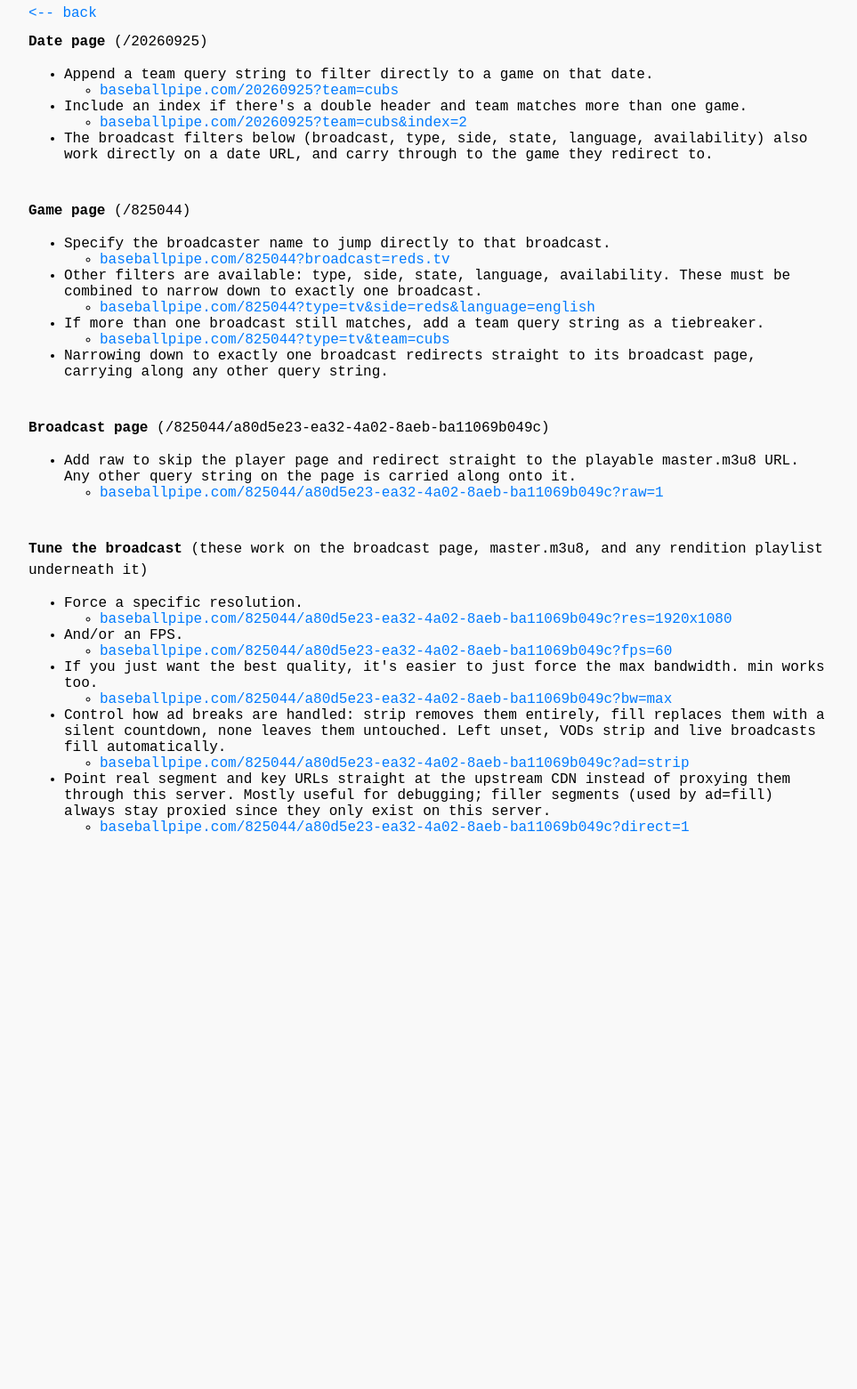
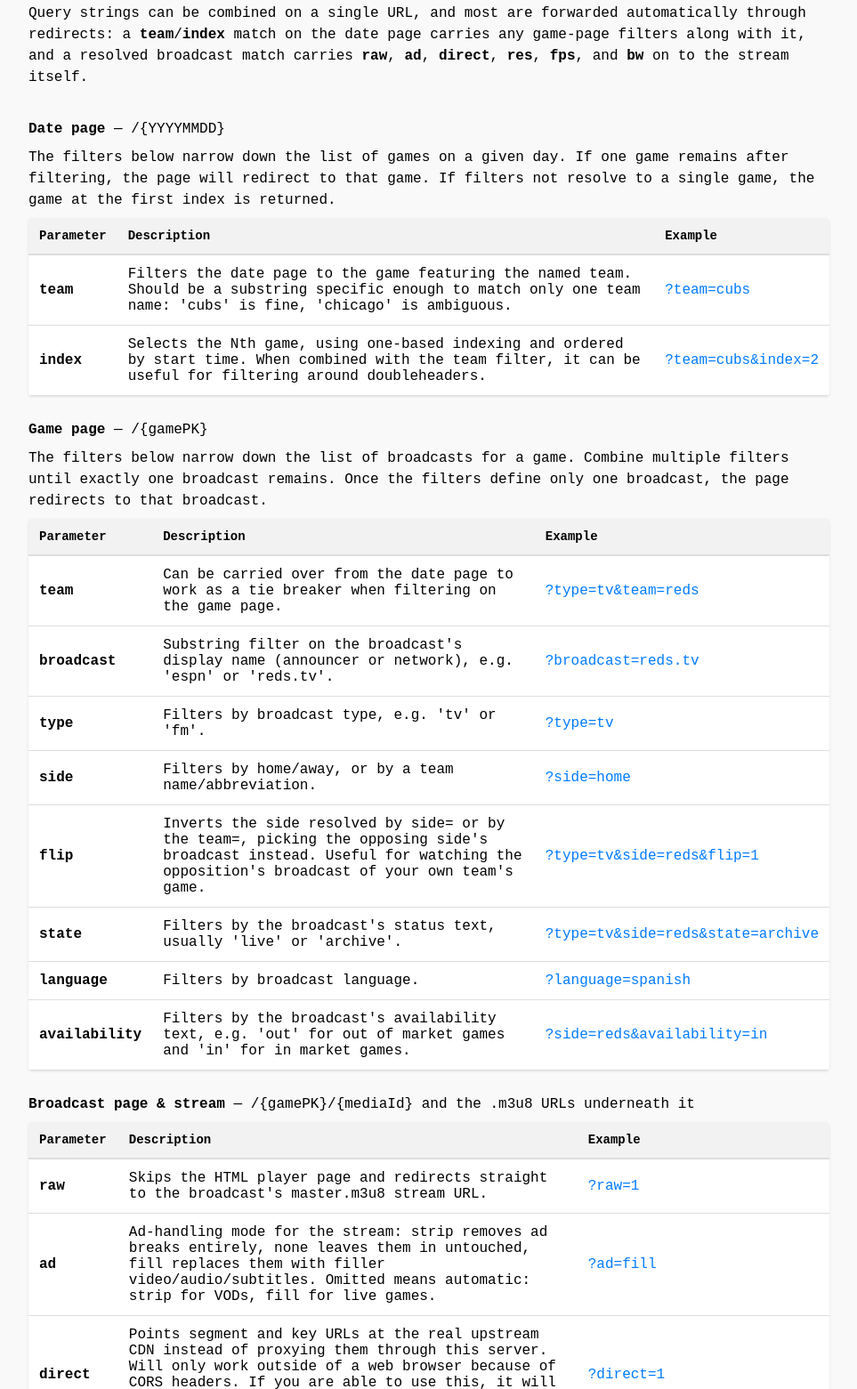
Before and after one commit to erikisrad/baseball-pipe, a plain HTML site: page src/baseball_pipe/html/readme.html in a window 1280 px wide. Shown: the part 141-1702 px from the top of the page at 89% size, without its empty margins (158-1121 px from the left). Before the commit the page ends 1126 px from the top, so only its background shows below. Drawn offline with Linux system fonts and the light colour scheme.

Commit message:
updated home page and readme

```diff
--- a/src/baseball_pipe/html/readme.html
+++ b/src/baseball_pipe/html/readme.html
@@ -5,6 +5,9 @@
         <meta name="viewport" content="width=device-width, initial-scale=1.0" />
         <title>Baseball Pipe - Query String Reference</title>
         <link rel="stylesheet" href="/static/baseball_pipe.css">
+        <style>
+            td:nth-child(3) { white-space: nowrap; overflow-x: auto; }
+        </style>
     </head>
     <body>
         <div class="container">
@@ -13,74 +16,138 @@
                 <p>Query String Reference</p>
             </div>
             <hr class="date-line">
-            <p><a href="/"><-- back</a></p>
 
-            <p><strong>Date page</strong> (/20260925)</p>
-            <ul>
-                <li>Append a team query string to filter directly to a game on that date.</li>
-                <ul>
-                    <li><a href="/20260925?team=cubs">baseballpipe.com/20260925?team=cubs</a></li>
-                </ul>
-                <li>Include an index if there's a double header and team matches more than one game.</li>
-                <ul>
-                    <li><a href="/20260925?team=cubs&index=2">baseballpipe.com/20260925?team=cubs&index=2</a></li>
-                </ul>
-                <li>The broadcast filters below (broadcast, type, side, state, language, availability) also work directly on a date URL, and carry through to the game they redirect to.</li>
-            </ul>
+            <p>Query strings can be combined on a single URL, and most are forwarded automatically through redirects: a <strong>team</strong>/<strong>index</strong> match on the date page carries any game-page filters along with it, and a resolved broadcast match carries <strong>raw</strong>, <strong>ad</strong>, <strong>direct</strong>, <strong>res</strong>, <strong>fps</strong>, and <strong>bw</strong> on to the stream itself.</p>
+            </br>
+            <p><strong>Date page</strong> &mdash; /{YYYYMMDD}</p>
+            <p>The filters below narrow down the list of games on a given day. If one game remains after filtering, the page will redirect to that game. If filters not resolve to a single game, the game at the first index is returned.</p>
+            <table>
+                <thead>
+                    <tr>
+                        <th>Parameter</th>
+                        <th>Description</th>
+                        <th>Example</th>
+                    </tr>
+                </thead>
+                <tbody>
+                    <tr>
+                        <td data-label="Parameter"><strong>team</strong></td>
+                        <td data-label="Description">Filters the date page to the game featuring the named team. Should be a substring specific enough to match only one team name: 'cubs' is fine, 'chicago' is ambiguous.</td>
+                        <td data-label="Example"><a href="/20260925?team=cubs">?team=cubs</a></td>
+                    </tr>
+                    <tr>
+                        <td data-label="Parameter"><strong>index</strong></td>
+                        <td data-label="Description">Selects the Nth game, using one-based indexing and ordered by start time. When combined with the team filter, it can be useful for filtering around doubleheaders.</td>
+                        <td data-label="Example"><a href="/20260925?team=cubs&index=2">?team=cubs&index=2</a></td>
+                    </tr>
+                </tbody>
+            </table>
             </br>
 
-            <p><strong>Game page</strong> (/825044)</p>
-            <ul>
-                <li>Specify the broadcaster name to jump directly to that broadcast.</li>
-                <ul>
-                    <li><a href="/825044?broadcast=reds.tv">baseballpipe.com/825044?broadcast=reds.tv</a></li>
-                </ul>
-                <li>Other filters are available: type, side, state, language, availability. These must be combined to narrow down to exactly one broadcast.</li>
-                <ul>
-                    <li><a href="/825044?type=tv&side=reds&language=english">baseballpipe.com/825044?type=tv&side=reds&language=english</a></li>
-                </ul>
-                <li>If more than one broadcast still matches, add a team query string as a tiebreaker.</li>
-                <ul>
-                    <li><a href="/825044?type=tv&team=cubs">baseballpipe.com/825044?type=tv&team=cubs</a></li>
-                </ul>
-                <li>Narrowing down to exactly one broadcast redirects straight to its broadcast page, carrying along any other query string.</li>
-            </ul>
+            <p><strong>Game page</strong> &mdash; /{gamePK}</p>
+            <p>The filters below narrow down the list of broadcasts for a game. Combine multiple filters until exactly one broadcast remains. Once the filters define only one broadcast, the page redirects to that broadcast.</p>
+            <table>
+                <thead>
+                    <tr>
+                        <th>Parameter</th>
+                        <th>Description</th>
+                        <th>Example</th>
+                    </tr>
+                </thead>
+                <tbody>
+                    <tr>
+                        <td data-label="Parameter"><strong>team</strong></td>
+                        <td data-label="Description">Can be carried over from the date page to work as a tie breaker when filtering on the game page.</td>
+                        <td data-label="Example"><a href="/825044?team=reds&type=tv">?type=tv&team=reds</a></td>
+                    </tr>
+                    <tr>
+                        <td data-label="Parameter"><strong>broadcast</strong></td>
+                        <td data-label="Description">Substring filter on the broadcast's display name (announcer or network), e.g. 'espn' or 'reds.tv'.</td>
+                        <td data-label="Example"><a href="/825044?broadcast=reds.tv">?broadcast=reds.tv</a></td>
+                    </tr>
+                    <tr>
+                        <td data-label="Parameter"><strong>type</strong></td>
+                        <td data-label="Description">Filters by broadcast type, e.g. 'tv' or 'fm'.</td>
+                        <td data-label="Example"><a href="/825044?type=tv">?type=tv</a></td>
+                    </tr>
+                    <tr>
+                        <td data-label="Parameter"><strong>side</strong></td>
+                        <td data-label="Description">Filters by home/away, or by a team name/abbreviation.</td>
+                        <td data-label="Example"><a href="/825044?side=home">?side=home</a></td>
+                    </tr>
+                    <tr>
+                        <td data-label="Parameter"><strong>flip</strong></td>
+                        <td data-label="Description">Inverts the side resolved by side= or by the team=, picking the opposing side's broadcast instead. Useful for watching the opposition's broadcast of your own team's game.</td>
+                        <td data-label="Example"><a href="/825044?type=tv&side=reds&flip=1">?type=tv&side=reds&flip=1</a></td>
+                    </tr>
+                    <tr>
+                        <td data-label="Parameter"><strong>state</strong></td>
+                        <td data-label="Description">Filters by the broadcast's status text, usually 'live' or 'archive'.</td>
+                        <td data-label="Example"><a href="/825044?type=tv&side=reds&state=archive">?type=tv&side=reds&state=archive</a></td>
+                    </tr>
+                    <tr>
+                        <td data-label="Parameter"><strong>language</strong></td>
+                        <td data-label="Description">Filters by broadcast language.</td>
+                        <td data-label="Example"><a href="/825044?language=spanish">?language=spanish</a></td>
+                    </tr>
+                    <tr>
+                        <td data-label="Parameter"><strong>availability</strong></td>
+                        <td data-label="Description">Filters by the broadcast's availability text, e.g. 'out' for out of market games and 'in' for in market games.</td>
+                        <td data-label="Example"><a href="/825044?side=reds&availability=in">?side=reds&availability=in</a></td>
+                    </tr>
+                </tbody>
+            </table>
             </br>
 
-            <p><strong>Broadcast page</strong> (/825044/a80d5e23-ea32-4a02-8aeb-ba11069b049c)</p>
-            <ul>
-                <li>Add raw to skip the player page and redirect straight to the playable master.m3u8 URL. Any other query string on the page is carried along onto it.</li>
-                <ul>
-                    <li><a href="/825044/a80d5e23-ea32-4a02-8aeb-ba11069b049c?raw=1">baseballpipe.com/825044/a80d5e23-ea32-4a02-8aeb-ba11069b049c?raw=1</a></li>
-                </ul>
-            </ul>
+            <p><strong>Broadcast page &amp; stream</strong> &mdash; /{gamePK}/{mediaId} and the .m3u8 URLs underneath it</p>
+            <table>
+                <thead>
+                    <tr>
+                        <th>Parameter</th>
+                        <th>Description</th>
+                        <th>Example</th>
+                    </tr>
+                </thead>
+                <tbody>
+                    <tr>
+                        <td data-label="Parameter"><strong>raw</strong></td>
+                        <td data-label="Description">Skips the HTML player page and redirects straight to the broadcast's master.m3u8 stream URL.</td>
+                        <td data-label="Example"><a href="/825044/a80d5e23-ea32-4a02-8aeb-ba11069b049c?raw=1">?raw=1</a></td>
+                    </tr>
+                    <tr>
+                        <td data-label="Parameter"><strong>ad</strong></td>
+                        <td data-label="Description">Ad-handling mode for the stream: strip removes ad breaks entirely, none leaves them in untouched, fill replaces them with filler video/audio/subtitles. Omitted means automatic: strip for VODs, fill for live games.</td>
+                        <td data-label="Example"><a href="/825044/a80d5e23-ea32-4a02-8aeb-ba11069b049c?ad=fill">?ad=fill</a></td>
+                    </tr>
+                    <tr>
+                        <td data-label="Parameter"><strong>direct</strong></td>
+                        <td data-label="Description">Points segment and key URLs at the real upstream CDN instead of proxying them through this server. Will only work outside of a web browser because of CORS headers. If you are able to use this, it will lower your stream latency and save me bandwidth costs, a win/win!</td>
+                        <td data-label="Example"><a href="/825044/a80d5e23-ea32-4a02-8aeb-ba11069b049c?direct=1">?direct=1</a></td>
+                    </tr>
+                    <tr>
+                        <td data-label="Parameter"><strong>res</strong></td>
+                        <td data-label="Description">Restricts the master playlist to a specific resolution. Common options are 320x180, 384x216, 512x288, 640x360, 896x504, 960x540, 1280x720, and 1920x1080.</td>
+                        <td data-label="Example"><a href="/825044/a80d5e23-ea32-4a02-8aeb-ba11069b049c?res=1920x1080">?res=1920x1080</a></td>
+                    </tr>
+                    <tr>
+                        <td data-label="Parameter"><strong>fps</strong></td>
+                        <td data-label="Description">Restricts the master playlist to a specific frame rate. Common options are 30 and 60.</td>
+                        <td data-label="Example"><a href="/825044/a80d5e23-ea32-4a02-8aeb-ba11069b049c?fps=60">?fps=60</a></td>
+                    </tr>
+                    <tr>
+                        <td data-label="Parameter"><strong>bw</strong></td>
+                        <td data-label="Description">Restricts the master playlist to its highest (max) or lowest (min) bandwidth variant. This is the easiest way to force the best overall quality.</td>
+                        <td data-label="Example"><a href="/825044/a80d5e23-ea32-4a02-8aeb-ba11069b049c?bw=max">?bw=max</a></td>
+                    </tr>
+                    <tr>
+                        <td data-label="Parameter"><strong>tsoffset</strong></td>
+                        <td data-label="Description">Advanced/internal. A timestamp offset in seconds applied to filler segments and subtitles for continuity with a livestream. Set automatically by the player itself and not meant for users.</td>
+                        <td data-label="Example">filler_003.ts?tsoffset=12.5</td>
+                    </tr>
+                </tbody>
+            </table>
             </br>
-
-            <p><strong>Tune the broadcast</strong> (these work on the broadcast page, master.m3u8, and any rendition playlist underneath it)</p>
-            <ul>
-                <li>Force a specific resolution.</li>
-                <ul>
-                    <li><a href="/825044/a80d5e23-ea32-4a02-8aeb-ba11069b049c?res=1920x1080">baseballpipe.com/825044/a80d5e23-ea32-4a02-8aeb-ba11069b049c?res=1920x1080</a></li>
-                </ul>
-                <li>And/or an FPS.</li>
-                <ul>
-                    <li><a href="/825044/a80d5e23-ea32-4a02-8aeb-ba11069b049c?fps=60">baseballpipe.com/825044/a80d5e23-ea32-4a02-8aeb-ba11069b049c?fps=60</a></li>
-                </ul>
-                <li>If you just want the best quality, it's easier to just force the max bandwidth. min works too.</li>
-                <ul>
-                    <li><a href="/825044/a80d5e23-ea32-4a02-8aeb-ba11069b049c?bw=max">baseballpipe.com/825044/a80d5e23-ea32-4a02-8aeb-ba11069b049c?bw=max</a></li>
-                </ul>
-                <li>Control how ad breaks are handled: strip removes them entirely, fill replaces them with a silent countdown, none leaves them untouched. Left unset, VODs strip and live broadcasts fill automatically.</li>
-                <ul>
-                    <li><a href="/825044/a80d5e23-ea32-4a02-8aeb-ba11069b049c?ad=strip">baseballpipe.com/825044/a80d5e23-ea32-4a02-8aeb-ba11069b049c?ad=strip</a></li>
-                </ul>
-                <li>Point real segment and key URLs straight at the upstream CDN instead of proxying them through this server. Mostly useful for debugging; filler segments (used by ad=fill) always stay proxied since they only exist on this server.</li>
-                <ul>
-                    <li><a href="/825044/a80d5e23-ea32-4a02-8aeb-ba11069b049c?direct=1">baseballpipe.com/825044/a80d5e23-ea32-4a02-8aeb-ba11069b049c?direct=1</a></li>
-                </ul>
-            </ul>
-            </br>
-
+            <p><a href="/"><-- back</a></p>
         </div>
     </body>
 </html>
```
Also changed, not shown: src/baseball_pipe/html/home.html (+3 -3 lines), src/baseball_pipe/html/home2.html (added, +76 -0 lines), src/baseball_pipe/static/cast-receiver.html (+0 -5 lines), 1 other file.
